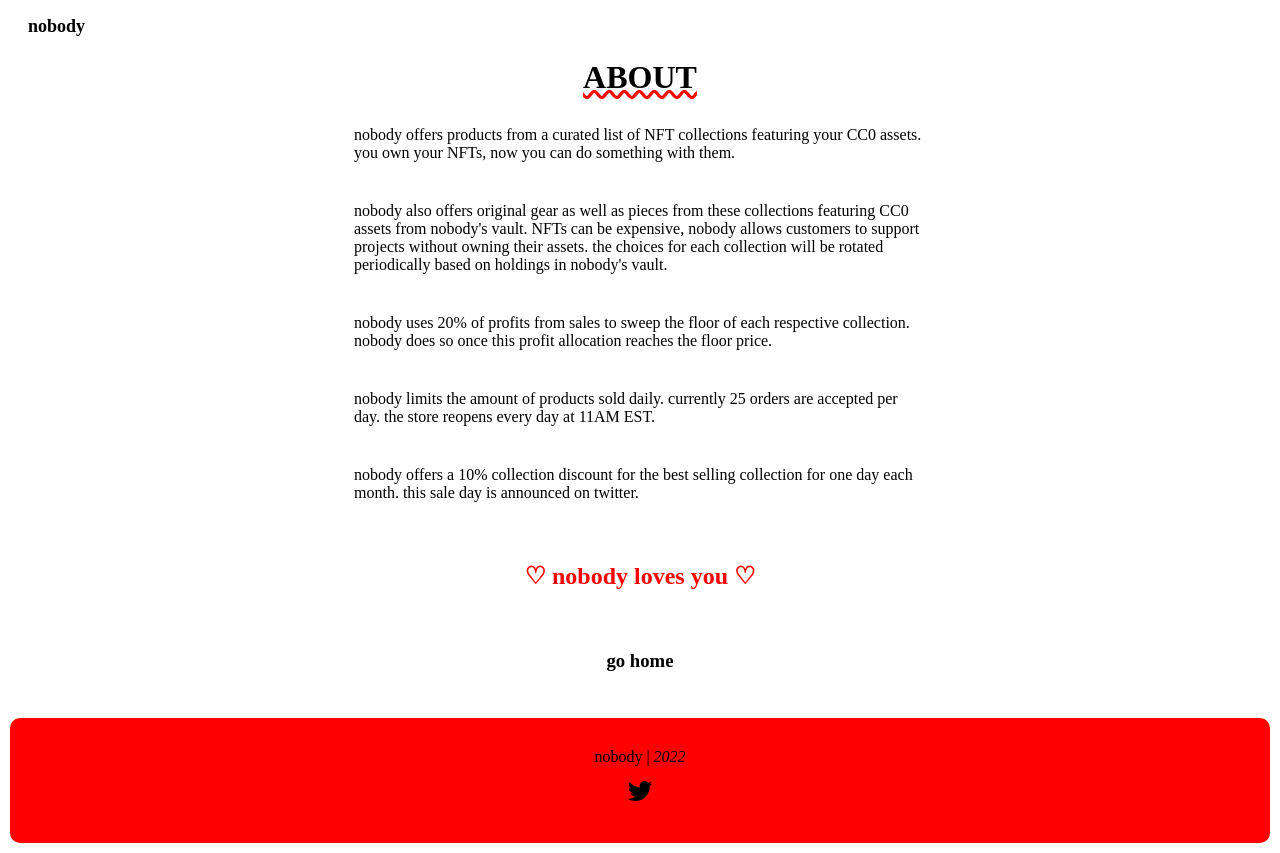
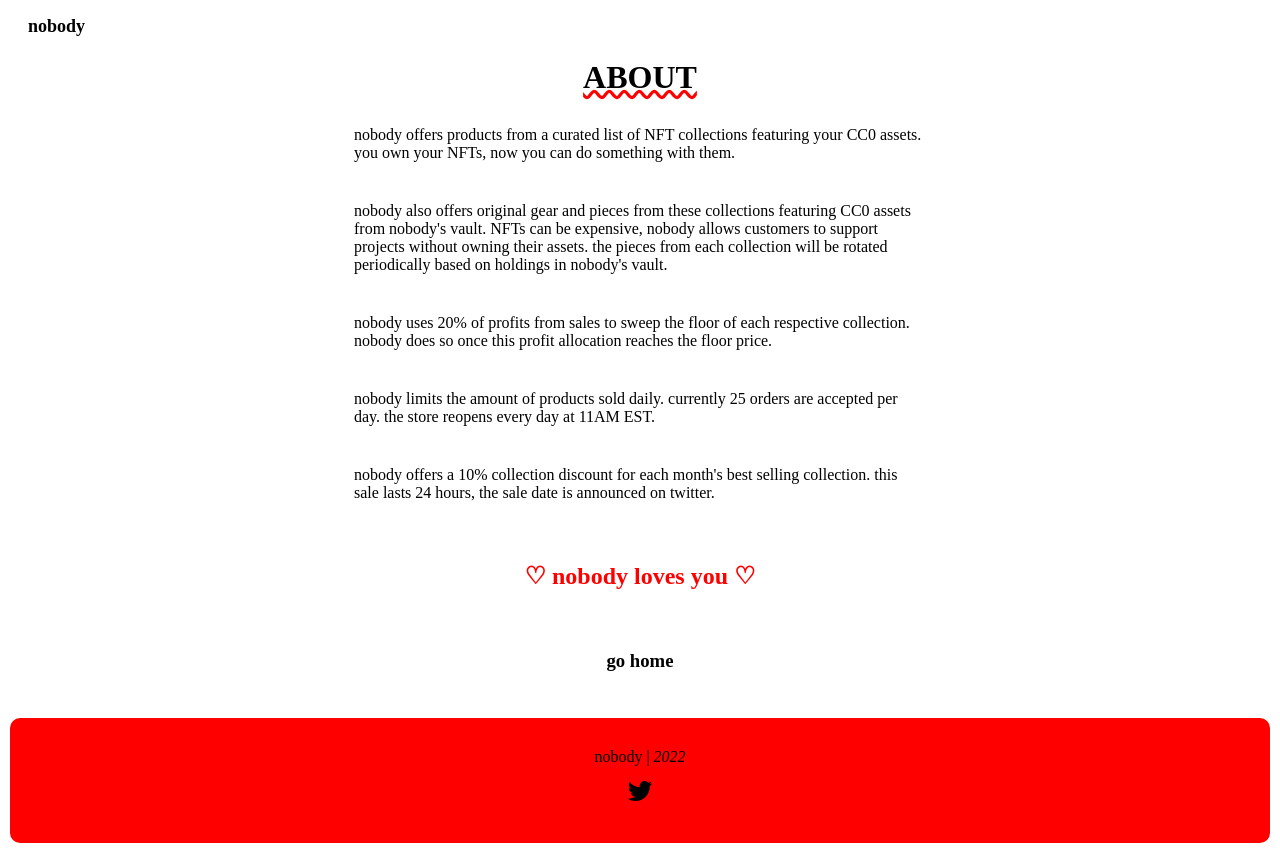
Before and after one commit to mczernyk/nobody-temp, a Next.js app: page /about in a window 1280 px wide. Built offline with nearby package versions, Linux system fonts and the light colour scheme; no server answers.

Commit message:
updated about

```diff
--- a/pages/about.js
+++ b/pages/about.js
@@ -9,13 +9,13 @@ export default function about() {
         <div className='about-content'>
           <p>nobody offers products from a curated list of NFT collections featuring your CC0 assets. you own your NFTs, now you can do something with them.</p>
 
-          <p>nobody also offers original gear as well as pieces from these collections featuring CC0 assets from nobody's vault. NFTs can be expensive, nobody allows customers to support projects without owning their assets. the choices for each collection will be rotated periodically based on holdings in nobody's vault.</p>
+          <p>nobody also offers original gear and pieces from these collections featuring CC0 assets from nobody's vault. NFTs can be expensive, nobody allows customers to support projects without owning their assets. the pieces from each collection will be rotated periodically based on holdings in nobody's vault.</p>
 
           <p>nobody uses 20% of profits from sales to sweep the floor of each respective collection. nobody does so once this profit allocation reaches the floor price.</p>
 
           <p>nobody limits the amount of products sold daily. currently 25 orders are accepted per day. the store reopens every day at 11AM EST.</p>
 
-          <p>nobody offers a 10% collection discount for the best selling collection for one day each month. this sale day is announced on twitter.</p>
+          <p>nobody offers a 10% collection discount for each month's best selling collection. this sale lasts 24 hours, the sale date is announced on <a className='twitter-about' href="https://twitter.com/nobody_clothing">twitter</a>.</p>
 
           <h2>♡ nobody loves you ♡</h2>
           <h3>
```
